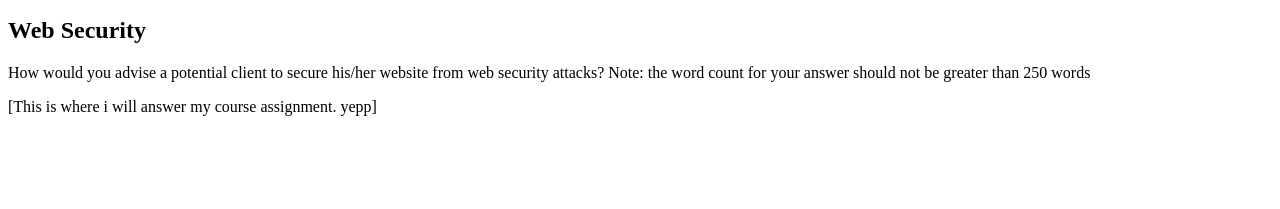
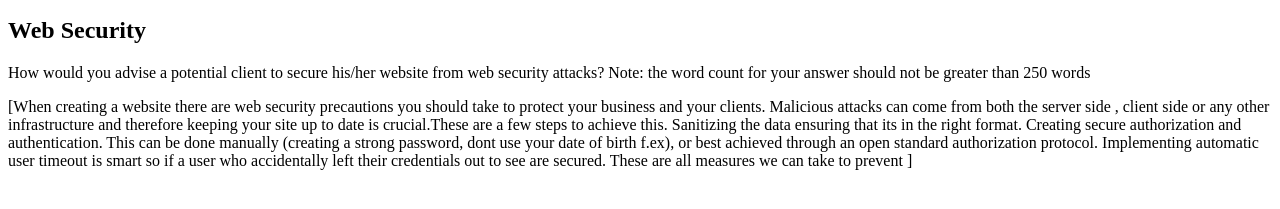
Before and after one commit to Noroff-FEU-Assignments/cross-course-project-Tjommiboy, a plain HTML site: page index.html in a window 1280 px wide. Shown: the part 101-310 px from the top of the page. Drawn offline with Linux system fonts and the light colour scheme.

Commit message:
Update index.html

```diff
--- a/index.html
+++ b/index.html
@@ -8,6 +8,13 @@
     <p>Welcome to my first website.</p>
     <h2>Web Security</h2>
     <p id="web-security-question">How would you advise a potential client to secure his/her website from web security attacks? Note: the word count for your answer should not be greater than 250 words</p>
-    <p id="web-security-answer">[This is where i will answer my course assignment. yepp]</p>
+    <p id="web-security-answer">[When creating a website there are web security precautions you should take to protect your business and your clients.
+       Malicious attacks can come from both the server side , client side or any other infrastructure and therefore keeping your site up to date is crucial.These are a few steps to achieve this.
+       Sanitizing the data ensuring that its in the right format.
+        Creating secure authorization and authentication. This can be done manually (creating a strong password, dont use your date of birth f.ex), or best achieved through an open standard authorization protocol.
+        Implementing automatic user timeout is smart so if a user who accidentally left their credentials out to see are secured.
+        These are all measures we can take to prevent
+
+         ]</p>
   </body>
 </html>
```
